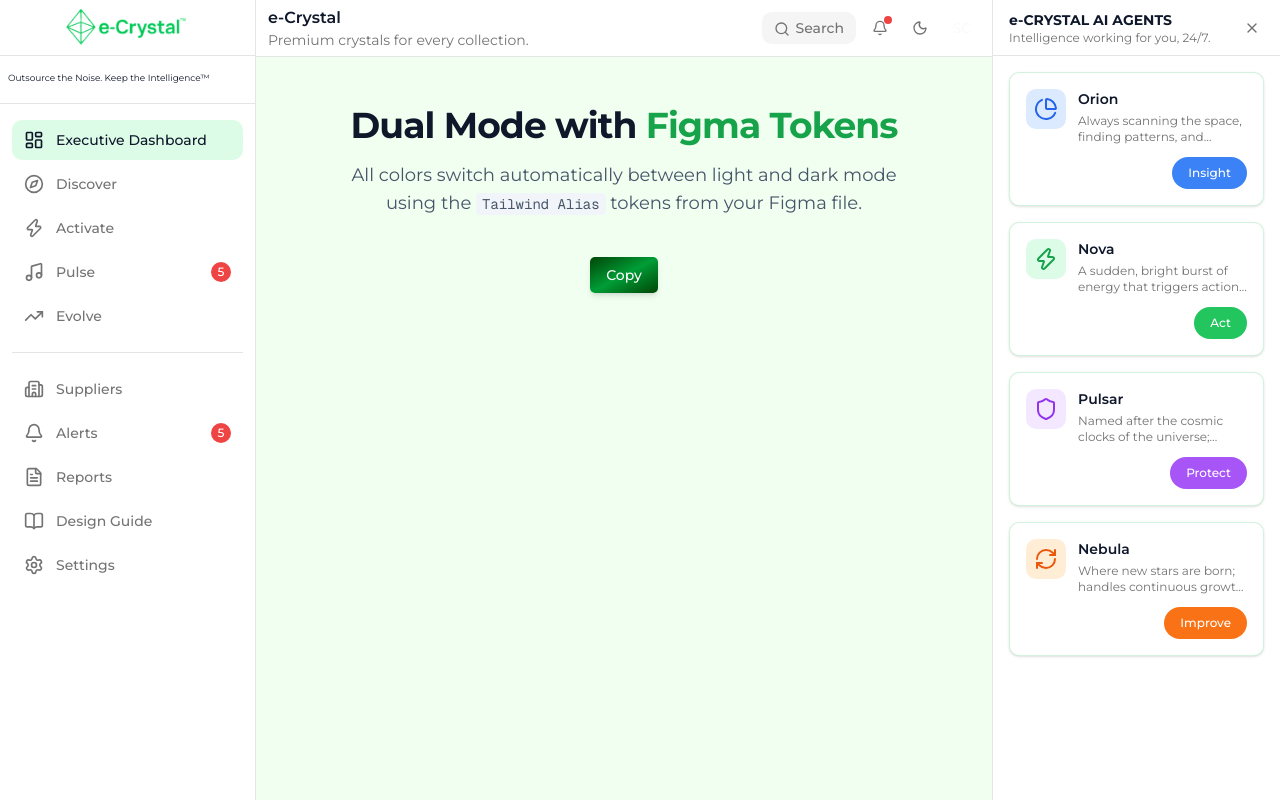
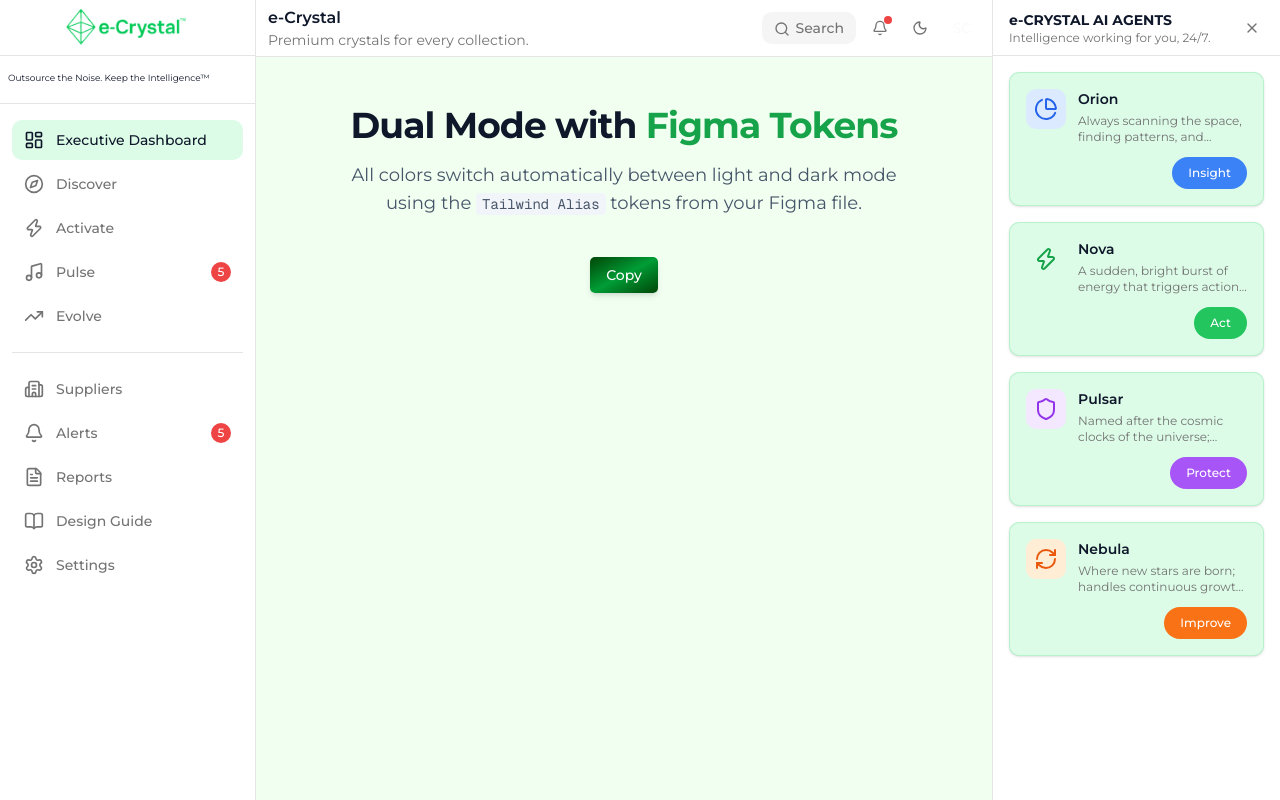
Before and after one commit to naimur61/Arbree-e-crystalscs, a Next.js app: page / in a window 1280 px wide. Built offline with nearby package versions, Linux system fonts and the light colour scheme.

Commit message:
fix(theme): add light custom-variant and fix right sidebar card
- Add @custom-variant light for light mode targeting
- Wrap utility classes in @layer utilities to fix CSS cascade
- Remove debug dark:bg-red-500 from right sidebar CardContainer
- Apply bg-success-primary to right sidebar cards

```diff
--- a/src/app/globals.css
+++ b/src/app/globals.css
@@ -3,6 +3,7 @@
 @import "shadcn/tailwind.css";
 
 @custom-variant dark (&:is(.dark *));
+@custom-variant light (&:not(:is(.dark *)));
 
 /* ───────────────────────────────────────────────
    Figma Design Tokens — Tailwind v4 Theme
@@ -381,6 +382,7 @@
    border-primary, icon-primary, and raw semantic classes
    ══════════════════════════════════════════════════════════════ */
 
+@layer utilities {
   /* ── Background utilities: bg-primary, bg-secondary, etc. ── */
   .bg-children-body {
     background-color: var(--bg-children-body);
@@ -933,6 +935,7 @@
   .offer-secondary-hover {
     color: var(--text-offer-secondary-hover);
   }
+} /* end @layer utilities */
 
 /* ═══════════════════════════════════════════════
    TYPOGRAPHY UTILITY CLASSES
--- a/src/components/layouts/right-sidebar.tsx
+++ b/src/components/layouts/right-sidebar.tsx
@@ -89,7 +89,7 @@
         {/* AI Agents List */}
         <div className="overflow-y-auto flex-1 p-4 space-y-4">
           {AI_AGENTS.map((agent) => (
-            <CardContainer key={agent.name} className="dark:bg-red-500">
+            <CardContainer key={agent.name} className="bg-success-primary">
               <div className="flex gap-3 items-start">
                 {/* Agent Icon */}
                 <div className={cn("shrink-0 p-2 rounded-lg", agent.color)}>
```
Lines whose indentation alone changed are shown as unchanged.
